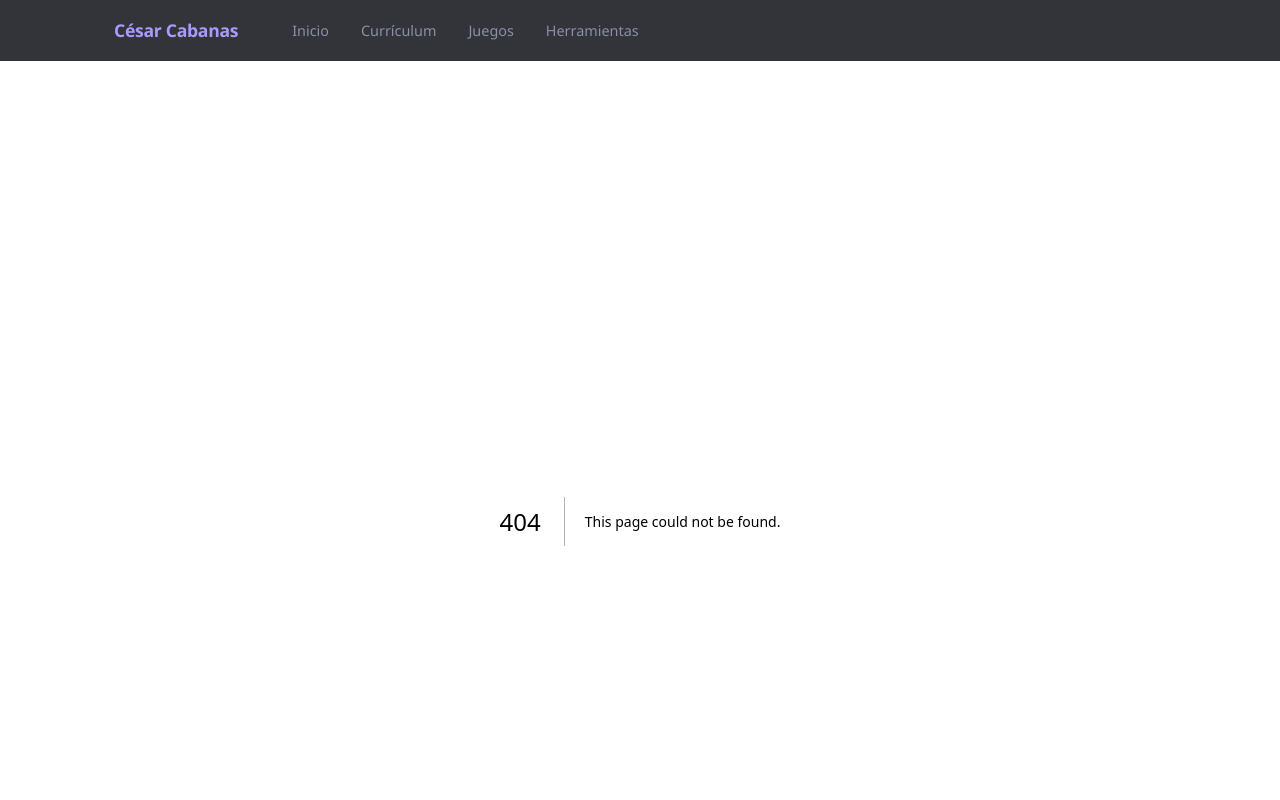
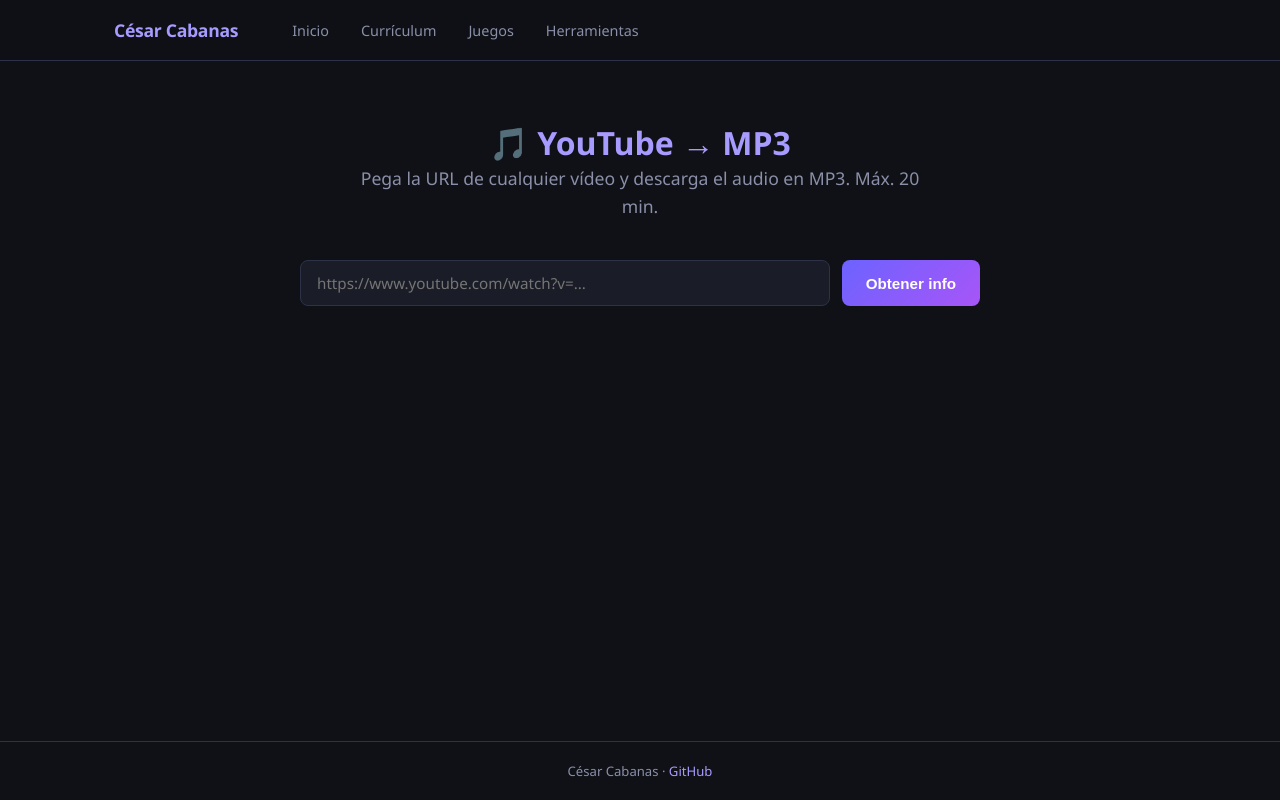
Before and after one commit to zeuscabanas/WebPolimorfica, a Next.js app: page /herramientas/youtube-mp3 in a window 1280 px wide. Before the commit this address had no page. Shown: the top 800 px of the page. Built offline with nearby package versions, Linux system fonts and the light colour scheme.

Commit message:
feat: youtube-mp3

```diff
--- /dev/null
+++ b/app/herramientas/youtube-mp3/page.js
@@ -0,0 +1,79 @@
+'use client';
+import { useState } from 'react';
+
+export default function YoutubeMp3Page() {
+  const [url, setUrl]       = useState('');
+  const [info, setInfo]     = useState(null);
+  const [status, setStatus] = useState('idle'); // idle | loading | ready | error
+  const [errMsg, setErrMsg] = useState('');
+
+  const fetchInfo = async (e) => {
+    e.preventDefault();
+    if (!url.trim()) return;
+    setStatus('loading');
+    setInfo(null);
+    setErrMsg('');
+
+    try {
+      const res  = await fetch(`/api/youtube-mp3?url=${encodeURIComponent(url.trim())}`);
+      const data = await res.json();
+      if (!res.ok) throw new Error(data.error);
+      setInfo(data);
+      setStatus('ready');
+    } catch (err) {
+      setErrMsg(err.message);
+      setStatus('error');
+    }
+  };
+
+  const downloadUrl = `/api/youtube-mp3/download?url=${encodeURIComponent(url.trim())}`;
+
+  return (
+    <div className="tool-page">
+      <div className="tool-header">
+        <h1>🎵 <span className="highlight">YouTube → MP3</span></h1>
+        <p className="subtitle">
+          Pega la URL de cualquier vídeo y descarga el audio en MP3. Máx. 20 min.
+        </p>
+      </div>
+
+      <form onSubmit={fetchInfo} className="yt-form">
+        <input
+          className="yt-input"
+          type="url"
+          value={url}
+          onChange={e => { setUrl(e.target.value); setStatus('idle'); setInfo(null); }}
+          placeholder="https://www.youtube.com/watch?v=..."
+          required
+        />
+        <button type="submit" className="btn-primary" disabled={status === 'loading'}>
+          {status === 'loading' ? 'Cargando…' : 'Obtener info'}
+        </button>
+      </form>
+
+      {status === 'error' && (
+        <p className="solicitud-feedback solicitud-err" style={{ textAlign: 'center', marginTop: '16px' }}>
+          {errMsg}
+        </p>
+      )}
+
+      {status === 'ready' && info && (
+        <div className="yt-result">
+          <div className="yt-card">
+            <img src={info.thumbnail} alt={info.title} className="yt-thumb" />
+            <div className="yt-meta">
+              <p className="yt-title">{info.title}</p>
+              <p className="yt-sub">{info.author} · {info.duration}</p>
+            </div>
+          </div>
+          <a href={downloadUrl} className="btn-primary yt-dl-btn">
+            ⬇ Descargar MP3
+          </a>
+          <p className="drop-hint" style={{ textAlign: 'center', marginTop: '8px' }}>
+            La conversión puede tardar unos segundos según la duración del vídeo.
+          </p>
+        </div>
+      )}
+    </div>
+  );
+}
```
